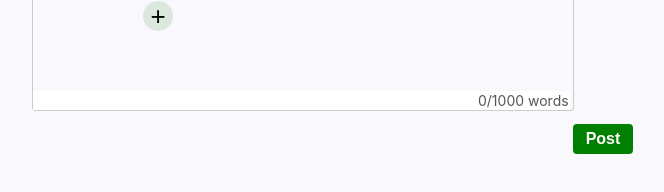
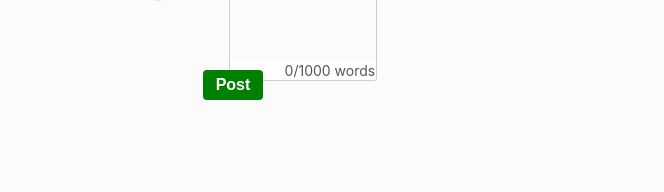
Before and after one commit to jamesoyanna/wysiwyg-app, a React (Create React App) app: page / in a window 1280 px wide. Shown: the part 124-316 px from the top of the page, without its empty margins (337-1001 px from the left). Built offline with nearby package versions, Linux system fonts and the light colour scheme.

Commit message:
Style fix

```diff
--- a/src/components/Editor/editor.css
+++ b/src/components/Editor/editor.css
@@ -64,4 +64,5 @@
     top: 194px;
     left: 60px;
     cursor: pointer;
+    position: fixed;
   }
--- a/src/index.css
+++ b/src/index.css
@@ -5,7 +5,7 @@ body {
     sans-serif;
   -webkit-font-smoothing: antialiased;
   -moz-osx-font-smoothing: grayscale;
-  background-color: #f8f8fd;
+  background-color: #fbfbfc;
 }
 
 code {
```
